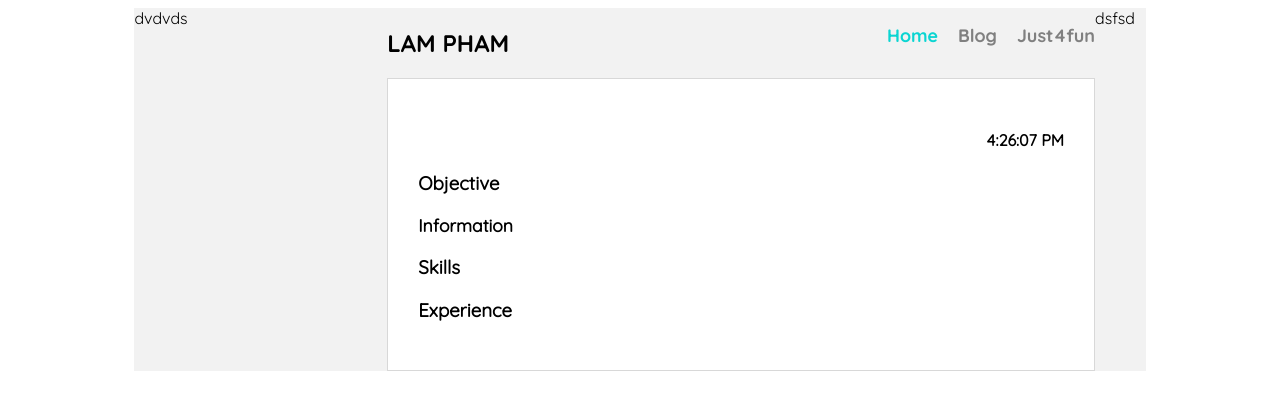
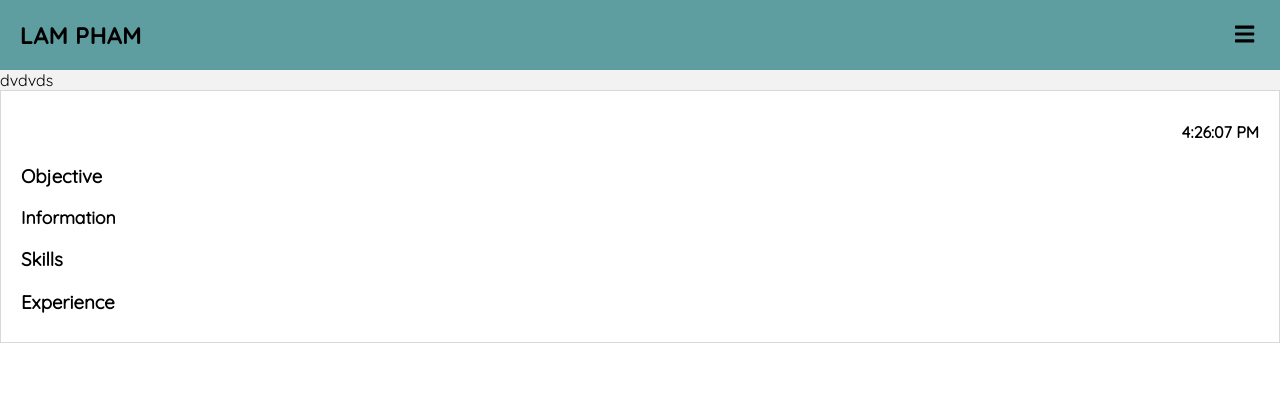
Before and after one commit to phamngoclam/mycv, a React (Create React App) app in the folder my-app/: page / in a window 1280 px wide. Shown: the top 410 px of the page. Built offline with nearby package versions, Linux system fonts and the light colour scheme.

Commit message:
menu feature

```diff
--- a/my-app/package.json
+++ b/my-app/package.json
@@ -3,6 +3,9 @@
   "version": "0.1.0",
   "private": true,
   "dependencies": {
+    "@fortawesome/fontawesome-svg-core": "^1.2.30",
+    "@fortawesome/free-solid-svg-icons": "^5.14.0",
+    "@fortawesome/react-fontawesome": "^0.1.11",
     "@testing-library/jest-dom": "^4.2.4",
     "@testing-library/react": "^9.5.0",
     "@testing-library/user-event": "^7.2.1",
--- /dev/null
+++ b/my-app/src/components/Header/Header.js
@@ -0,0 +1,22 @@
+import React from "react";
+import './Header.scss';
+import {FontAwesomeIcon} from '@fortawesome/react-fontawesome';
+import {faBars, faTimes} from '@fortawesome/free-solid-svg-icons';
+
+class Header extends React.Component {
+    render() {
+        return (
+            <nav className="header">
+                <div className="float-left"></div>
+                <div className="nav-wrapper">
+                    <h2>LAM PHAM</h2>
+                    <button className="menu-icon" onMouseDown={this.props.handleShowNav}><FontAwesomeIcon
+                        icon={this.props.isShowNav ? faTimes : faBars}/></button>
+                </div>
+                <div className="float-right"></div>
+            </nav>
+        );
+    }
+}
+
+export default Header;
--- /dev/null
+++ b/my-app/src/components/Header/Header.scss
@@ -0,0 +1,36 @@
+.header {
+    display: flex;
+
+    .float-left {
+        display: none;
+    }
+    .float-right {
+        display: none
+    }
+    .nav-wrapper {
+        display: flex;
+        justify-content: space-between;
+        width: 100%;
+        height: 30px;
+        padding: 20px 20px;
+        background-color: cadetblue;
+
+        h2 {
+            display: inline-block;
+            font-family: 'primary-font-bold', sans-serif;
+            margin: 0;
+        }
+        .menu-icon {
+            position: absolute;
+            z-index: 2;
+            right: 20px;
+            top: 35px;
+            -ms-transform: translateY(-50%);
+            transform: translateY(-50%);
+            background: none;
+            border: none;
+            outline: none;
+            font-size: 22px;
+        }
+    }
+}
--- a/my-app/src/components/Navigation/Navigation.js
+++ /dev/null
@@ -1,20 +0,0 @@
-import React from "react";
-import './Navigation.scss';
-import { NavLink } from "react-router-dom";
-
-class Navigation extends React.Component {
-    render() {
-        return(
-                <nav className="navigation">
-                    <h2>LAM PHAM</h2>
-                    <ul>
-                        <li><NavLink to="/" exact activeClassName="active">Home</NavLink></li>
-                        <li><NavLink to="/blog" activeClassName="active">Blog</NavLink></li>
-                        <li><NavLink to="/just4fun" activeClassName="active">Just4fun</NavLink></li>
-                    </ul>
-                </nav>
-        );
-    }
-}
-
-export default Navigation;
--- a/my-app/src/components/Navigation/Navigation.scss
+++ /dev/null
@@ -1,24 +0,0 @@
-.navigation {
-    display: block;
-    overflow: auto;
-    text-align: center;
-    h2 {display: inline-block; float: left; font-family: 'primary-font-bold', sans-serif}
-    ul {
-        display: inline-block;
-        float: right;
-        li {
-            display: inline-block;
-            list-style-type: none;
-            margin-left: 20px;
-            a {
-                text-decoration: none;
-                font-family: 'primary-font-bold';
-                color: gray;
-                font-size: 18px;
-                &.active {
-                    color: var(--color-primary);
-                }
-            }
-        }
-    }
-}
--- /dev/null
+++ b/my-app/src/components/SideNav/SideNav.js
@@ -0,0 +1,18 @@
+import React from "react";
+import {NavLink} from "react-router-dom";
+import './SideNav.scss'
+
+class SideNav extends React.Component {
+    render() {
+        return (
+            <ul className={this.props.isShowNav ? "SideNav expand" : "SideNav"}
+                onMouseDown={this.props.handleMouseDown}>
+                <li><NavLink to="/" exact activeClassName="active">Home</NavLink></li>
+                <li><NavLink to="/blog" activeClassName="active">Blog</NavLink></li>
+                <li><NavLink to="/just4fun" activeClassName="active">Just4fun</NavLink></li>
+            </ul>
+        )
+    }
+}
+
+export default SideNav;
--- /dev/null
+++ b/my-app/src/components/SideNav/SideNav.scss
@@ -0,0 +1,31 @@
+.SideNav {
+    position: absolute;
+    top: 0;
+    right: calc(-100%);
+    z-index: 1;
+    margin: 0;
+    padding: 0;
+    width: 100%;
+    background-color: aquamarine;
+    transition: transform 0.5s ease-in-out;
+    padding: 10px 0;
+    li {
+        list-style-type: none;
+        padding: 10px 0;
+        a {
+            display: block;
+            text-decoration: none;
+            font-family: 'primary-font-bold';
+            color: gray;
+            font-size: 18px;
+            width: 100%;
+            text-align: center;
+            &.active {
+                color: var(--color-primary);
+            }
+        }
+    }
+    &.expand {
+        transform: translateX(-100%);
+    }
+}
--- a/my-app/src/components/app/App.js
+++ b/my-app/src/components/app/App.js
@@ -1,7 +1,8 @@
 import React from 'react';
-import Navigation from "../Navigation/Navigation";
+import Header from "../Header/Header";
+import SideNav from "../SideNav/SideNav";
 import './App.scss';
-import {BrowserRouter as Router, Route } from 'react-router-dom';
+import {BrowserRouter as Router, Route} from 'react-router-dom';
 import routes from "../../routes";
 
 const cvData = {
@@ -23,25 +24,39 @@ const cvData = {
 }
 
 class App extends React.Component {
+    constructor(props) {
+        super(props);
+        this.state = {isShowNav: false};
+    }
+
+    toggleSideNav = () => {
+        this.setState({isShowNav: !this.state.isShowNav})
+    }
+    handleMouseDown = (e) => {
+        this.toggleSideNav();
+        console.log(this.state.isShowNav);
+        e.stopPropagation();
+    }
+
     render() {
         return (
             <Router>
                 <div className="App">
-                    <div className="sidebar">
-                        dvdvds
-                    </div>
+                    <Header isShowNav={this.state.isShowNav} handleShowNav={this.handleMouseDown}/>
+                    <SideNav isShowNav={this.state.isShowNav} handleMouseDown={this.handleMouseDown}/>
                     <div className="container">
-                        <Navigation/>
+                        <div className="sidebar">
+                            dvdvds
+                        </div>
                         <div className="content-wrapper">
                             {routes.map(route => (<Route key={route.id} {...route}/>))}
                         </div>
-                    </div>
-                    <div className="nav-control">
-                        dsfsd
+                        <div className="nav-control">
+                            dsfsd
+                        </div>
                     </div>
                 </div>
             </Router>
-
         );
     }
 }
--- a/my-app/src/components/app/App.scss
+++ b/my-app/src/components/app/App.scss
@@ -1,17 +1,35 @@
+//---MOBILE-FIRST DESIGN
+
+body {
+    margin: 0;
+}
+
 .App {
     background-color: #F2F2F2;
-    width: 80%;
+    width: 100%;
     margin: auto;
-    overflow: auto;
     font-family: 'primary-font-regular', sans-serif;
-    .sidebar, .container, .nav-control {float: left}
-    .sidebar {width: 25%}
+    position: relative;
+    overflow-x: hidden;
     .container {
-        width: 70%;
+        display: flex;
+        flex-direction: column;
+        .sidebar {
+            width: 100%;
+        }
+        .nav-control {
+            display: none;
+        }
         .content-wrapper {
-            padding: 30px;
-            border: 1px solid #D8D8D8;
+            width: 100%;
+            padding: 10px 20px;
+            border: 1px solid var(--color-border);
             background-color: #FFFFFF;
-        };
+            box-sizing: border-box;
+        }
     }
 }
+
+@media only screen and (min-width: 767px) {
+
+}
--- a/my-app/src/design-tokens/css-variables.scss
+++ b/my-app/src/design-tokens/css-variables.scss
@@ -20,4 +20,5 @@
 }
 :root {
     --color-primary: rgb(12, 213, 210);
+    --color-border: #D8D8D8;
 }
--- a/my-app/src/index.css
+++ b/my-app/src/index.css
@@ -19,4 +19,5 @@
   src: url("./assets/font/quicksand/Quicksand-SemiBold.ttf"); }
 
 :root {
-  --color-primary: rgb(12, 213, 210); }
+  --color-primary: rgb(12, 213, 210);
+  --color-border: #D8D8D8; }
```
Also changed, not shown: 1 other file (tests, documents, lock files or other folders).
